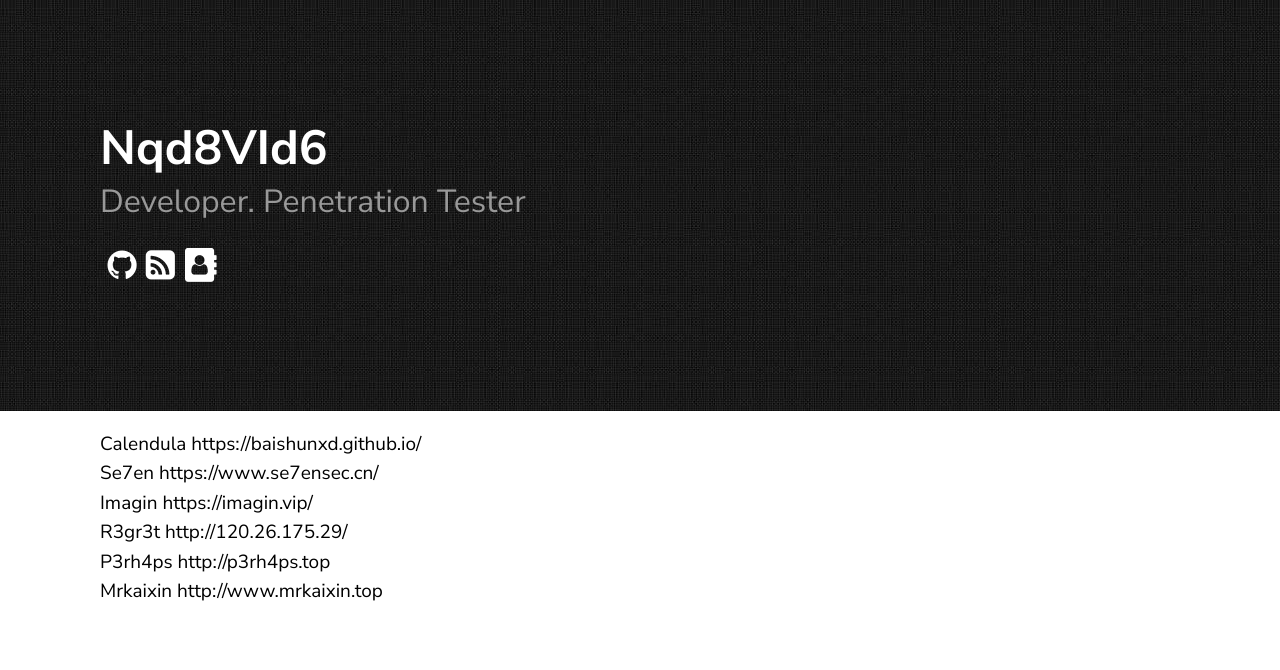
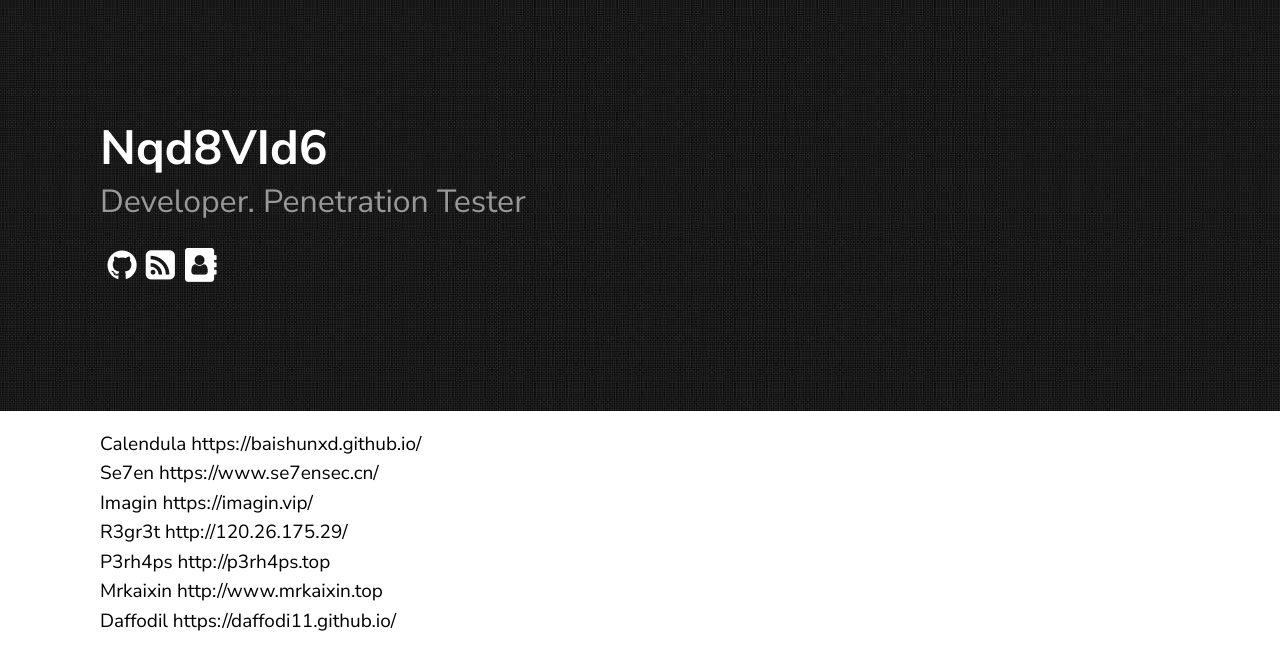
Before and after one commit to CitrusIce/blog, a Jekyll site: the page built from friends.md, in a window 1280 px wide. Shown: the top 670 px of the page. Built offline with Jekyll 4.4.1, drawn with Linux system fonts in a browser that asks for light colours.

Commit message:
add Daffodil's blog link

```diff
--- a/citrusice.github.io/feed.xml
+++ b/citrusice.github.io/feed.xml
@@ -1,4 +1,4 @@
-<?xml version="1.0" encoding="utf-8"?><feed xmlns="http://www.w3.org/2005/Atom" ><generator uri="https://jekyllrb.com/" version="3.9.0">Jekyll</generator><link href="https://citrusice.github.io/feed.xml" rel="self" type="application/atom+xml" /><link href="https://citrusice.github.io/" rel="alternate" type="text/html" /><updated>2022-01-27T14:04:48+08:00</updated><id>https://citrusice.github.io/feed.xml</id><title type="html">Nqd8VId6</title><subtitle>my blog
+<?xml version="1.0" encoding="utf-8"?><feed xmlns="http://www.w3.org/2005/Atom" ><generator uri="https://jekyllrb.com/" version="3.9.0">Jekyll</generator><link href="https://citrusice.github.io/feed.xml" rel="self" type="application/atom+xml" /><link href="https://citrusice.github.io/" rel="alternate" type="text/html" /><updated>2022-02-12T14:03:27+08:00</updated><id>https://citrusice.github.io/feed.xml</id><title type="html">Nqd8VId6</title><subtitle>my blog
 </subtitle><entry><title type="html">逛mj博客摘录的两段话</title><link href="https://citrusice.github.io/posts/mj-blog-extract/" rel="alternate" type="text/html" title="逛mj博客摘录的两段话" /><published>2022-01-27T14:00:55+08:00</published><updated>2022-01-27T14:00:55+08:00</updated><id>https://citrusice.github.io/posts/mj-blog-extract</id><content type="html" xml:base="https://citrusice.github.io/posts/mj-blog-extract/">&lt;p&gt;昨天无心上班，于是在看雪上考古，看着看着就摸到的mj的blog，看到两段话深得我心，于是摘录下来，也不枉我摸这一下午的鱼了。&lt;/p&gt;
 
 &lt;hr /&gt;
--- a/citrusice.github.io/friends.html
+++ b/citrusice.github.io/friends.html
@@ -30,7 +30,8 @@
 Imagin https://imagin.vip/ <br />
 R3gr3t http://120.26.175.29/ <br />
 P3rh4ps http://p3rh4ps.top <br />
-Mrkaixin http://www.mrkaixin.top <br /></p>
+Mrkaixin http://www.mrkaixin.top <br />
+Daffodil https://daffodi11.github.io/ <br /></p>
 
             </div>
             <!-- <div id="block_right">
--- a/friends.md
+++ b/friends.md
@@ -9,3 +9,4 @@
 R3gr3t http://120.26.175.29/ <br />
 P3rh4ps http://p3rh4ps.top <br />
 Mrkaixin http://www.mrkaixin.top <br />
+Daffodil https://daffodi11.github.io/ <br />
```
